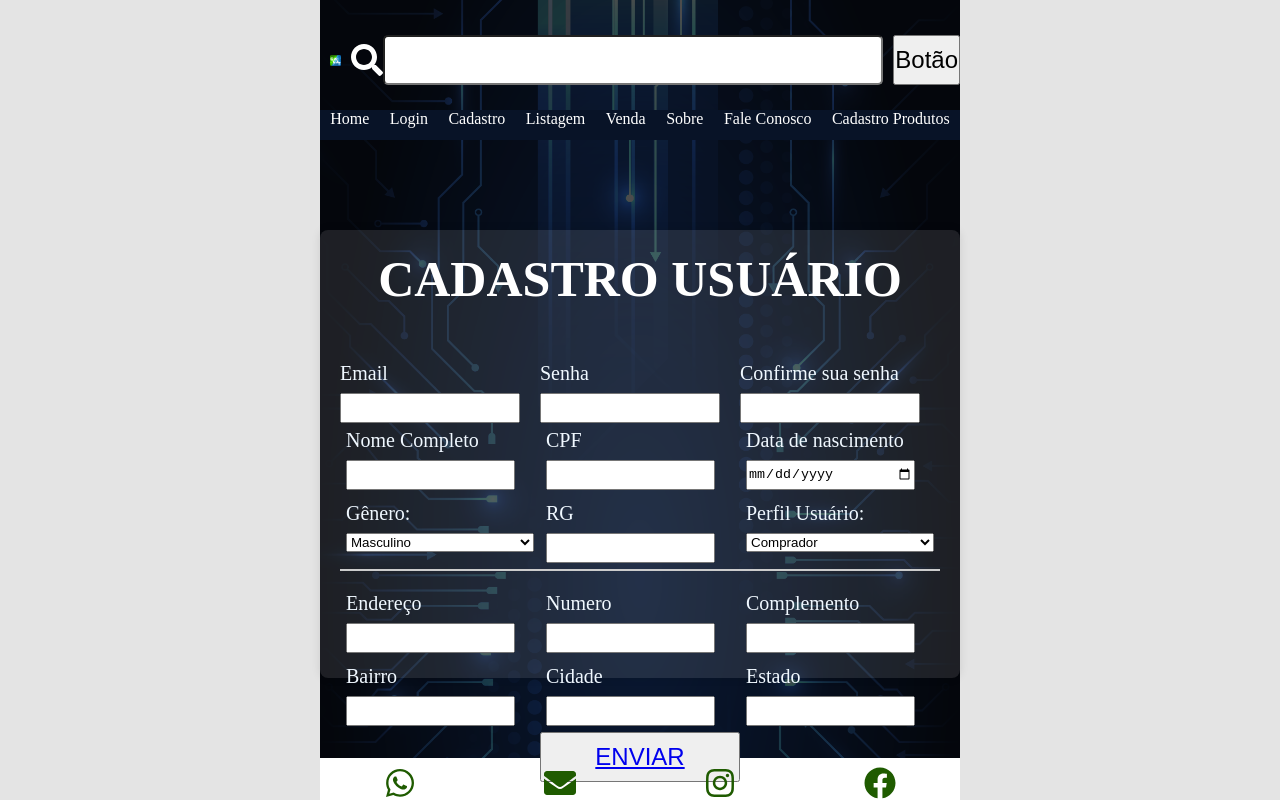
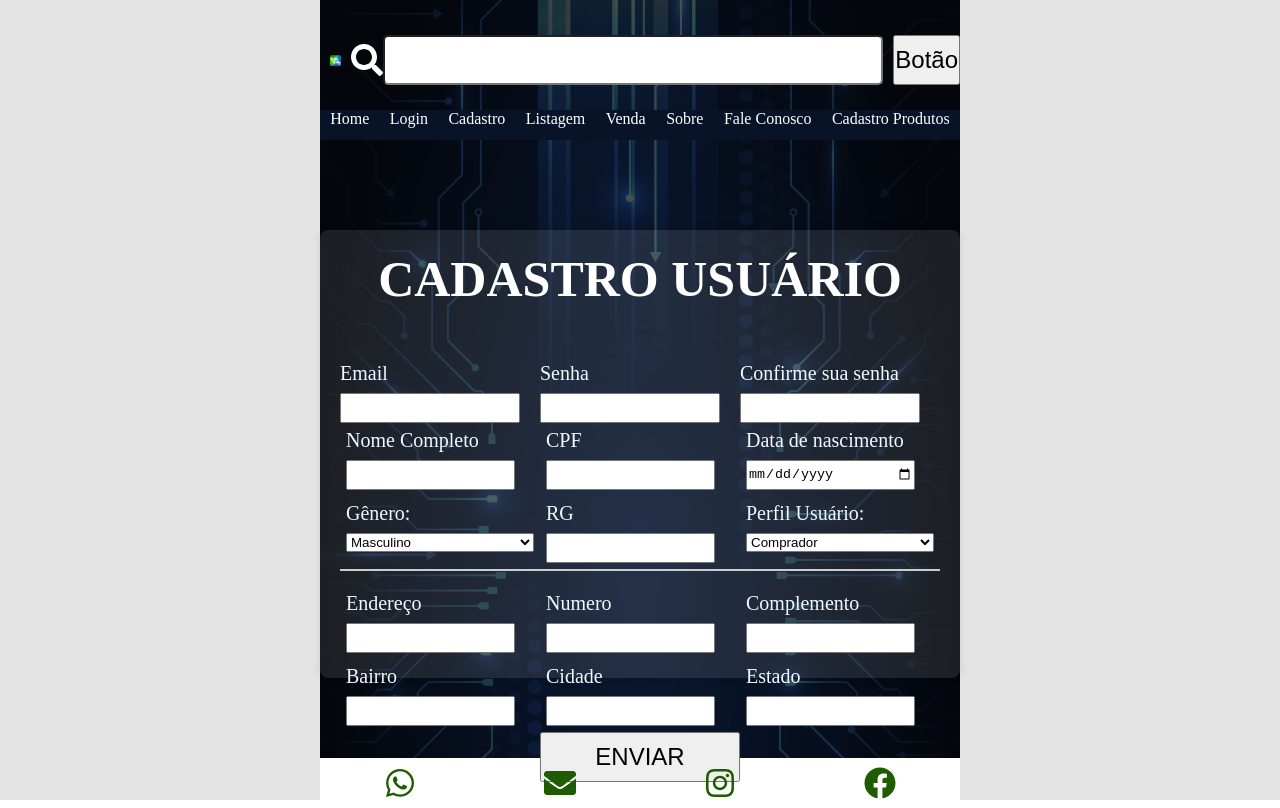
Before and after one commit to webdevdesiner/greentech-api, a React (Create React App) app: page /cad in a window 1280 px wide. Built offline with nearby package versions, Linux system fonts and the light colour scheme.

Commit message:
formulario ok

```diff
--- a/package.json
+++ b/package.json
@@ -7,6 +7,7 @@
     "@testing-library/jest-dom": "^5.17.0",
     "@testing-library/react": "^13.4.0",
     "@testing-library/user-event": "^13.5.0",
+    "formik": "^2.4.5",
     "react": "^18.2.0",
     "react-dom": "^18.2.0",
     "react-icons": "^5.0.1",
--- a/src/App.js
+++ b/src/App.js
@@ -9,10 +9,18 @@ import Listagem from './pages/Listagem';
 import Cadprodutos from './pages/Cadprodutos';
 import Contato from './pages/Contato';
 import Venda from './pages/Venda';
+import { useGlobalContext } from './context/PostContext';
+
+
 
 
 function App() {
+
+  const { Users } = useGlobalContext ();
+
   return (
+
+
 
     <Routes>
       <Route path='/' element ={
--- a/src/context/PostContext.js
+++ b/src/context/PostContext.js
@@ -158,7 +158,7 @@ const GlobalProvider = ({ children }) => {
 
 
 const useGlobalContext = () => {
-    const context = useContext(useContext);
+    const context = useContext(GlobalContext);
     if(!context) {
         throw new Error('usePostContext deve ser usado dentro de um PostProvider')
     }
--- a/src/pages/Cadastro/index.js
+++ b/src/pages/Cadastro/index.js
@@ -3,8 +3,15 @@ import Nav from '../../components/Nav';
 import Footer from '../../components/Footer';
 import Menu from '../../components/Menu';
 import './style.css'
+import {Formik, Form, Field} from 'formik';
+import {initialUser, useGlobalContext} from '../../context/PostContext';
+
+
 
 const Cadastro = () => {
+
+    const { users, addUser } = useGlobalContext();
+    console.log(users)
     return (
         <div className='homeArea'>
             <div className='home'>
@@ -13,10 +20,38 @@ const Cadastro = () => {
                     <Menu />
                     <div className='imgArea'></div>
 
+                    <div>
+                    <Formik
+                        initialValues={initialUser}
+                        onSubmit={(values, actions) => {
+                            const newUser = {
+                                id: users[users.length - 1]?.id ? users[users.length - 1]?.id + 1 : 1,
+                                nome: values.nome,
+                                cpf: values.cpf,
+                                email: values.email,
+                                senha: values.senha,
+                                nascimento: values.nascimento,
+                                genero: values.genero,
+                                rg: values.rg,
+                                perfilUsuario: values.perfilUsuario,
+                                endereco: values.endereco,
+                                numero: values.numero,
+                                complemento: values.complemento
+                                }
+
+                            addUser(newUser);
+                            actions.setValues(
+                                initialUser
+                            )
 
 
-                    <form className='cadastroArea'>
-                        <h1>CADASTRO USUÁRIO</h1> <br/><br/><br/>
+                        }}
+                        >
+                        <Form className='cadastroArea'>
+
+
+
+                            <h1>CADASTRO USUÁRIO</h1> <br /><br /><br />
 
                             <div className='blocoLine'>
                                 <div className='formArea'>
@@ -24,7 +59,7 @@ const Cadastro = () => {
 
                                         <div className='campo'>
                                             <label>Email</label>
-                                            <input type='email'></input>
+                                            <Field type='email' name="email" />
                                         </div>
 
                                     </div>
@@ -32,7 +67,7 @@ const Cadastro = () => {
 
                                         <div className='campo'>
                                             <label>Senha</label>
-                                            <input type='password'></input>
+                                            <Field type='password' name="senha"/>
                                         </div>
 
                                     </div>
@@ -40,7 +75,7 @@ const Cadastro = () => {
 
                                         <div className='campo'>
                                             <label>Confirme sua senha</label>
-                                            <input type='password'></input>
+                                            <input type='password' name="confirmaSenha"/>
                                         </div>
 
                                     </div>
@@ -50,7 +85,7 @@ const Cadastro = () => {
                                         <div className='linha'>
                                             <div className='campo'>
                                                 <label>Nome Completo</label>
-                                            <input type='text'></input>
+                                                <Field type='text' name="nome" />
                                             </div>
                                         </div>
                                     </div>
@@ -58,7 +93,7 @@ const Cadastro = () => {
                                         <div className='linha'>
                                             <div className='campo'>
                                                 <label>CPF</label>
-                                            <input type='number'></input>
+                                                <Field type='text' name="cpf"/>
                                             </div>
                                         </div>
                                     </div>
@@ -66,7 +101,7 @@ const Cadastro = () => {
                                         <div className='linha'>
                                             <div className='campo'>
                                                 <label>Data de nascimento</label>
-                                            <input type='date'></input>
+                                                <Field type='date' name="nascimento"/>
                                             </div>
                                         </div>
                                     </div>
@@ -88,7 +123,7 @@ const Cadastro = () => {
                                         <div className='linha'>
                                             <div className='campo'>
                                                 <label>RG</label>
-                                            <input type='number'></input>
+                                                <Field type='number' name="rg"/>
                                             </div>
                                         </div>
                                     </div>
@@ -117,7 +152,7 @@ const Cadastro = () => {
                                     <div className='linha'>
                                         <div className='campo'>
                                             <label>Endereço</label>
-                                        <input type='text'></input>
+                                            <Field type='text' name = "endereco"/>
                                         </div>
                                     </div>
                                 </div>
@@ -125,7 +160,7 @@ const Cadastro = () => {
                                     <div className='linha'>
                                         <div className='campo'>
                                             <label>Numero</label>
-                                        <input type='number'></input>
+                                            <Field type='number' name="numero"/>
                                         </div>
                                     </div>
                                 </div>
@@ -133,7 +168,7 @@ const Cadastro = () => {
                                     <div className='linha'>
                                         <div className='campo'>
                                             <label>Complemento</label>
-                                        <input type='text'></input>
+                                            <Field type='text' name = "complemento"/>
                                         </div>
                                     </div>
                                 </div>
@@ -143,7 +178,7 @@ const Cadastro = () => {
                                     <div className='linha'>
                                         <div className='campo'>
                                             <label>Bairro</label>
-                                        <input type='text'></input>
+                                            <Field type='text' name = "bairro"/>
                                         </div>
                                     </div>
                                 </div>
@@ -151,7 +186,7 @@ const Cadastro = () => {
                                     <div className='linha'>
                                         <div className='campo'>
                                             <label>Cidade</label>
-                                        <input type='text'></input>
+                                            <Field type='text'name = "cidade"/>
                                         </div>
                                     </div>
                                 </div>
@@ -159,16 +194,19 @@ const Cadastro = () => {
                                     <div className='linha'>
                                         <div className='campo'>
                                             <label>Estado</label>
-                                        <input type='text'></input>
+                                            <Field type='text' name = "estado"/>
                                         </div>
                                     </div>
                                 </div>
                             </div>
                             <div className='botaoCadatsroEnviarAlinhamento'>
-                        <div><button className='botaoCadastroEnviar'><a href='./Login'>ENVIAR</a></button></div>
+                                <button type='submit' className='botaoCadastroEnviar'>ENVIAR</button>
                             </div>
-                    </form>
+                        </Form>
+                    </Formik>
+
                     <Footer />
+                    </div>
                 </div>
             </div>
         </div>
```
Also changed, not shown: 1 other file (tests, documents, lock files or other folders). Lines whose indentation alone changed are shown as unchanged.
